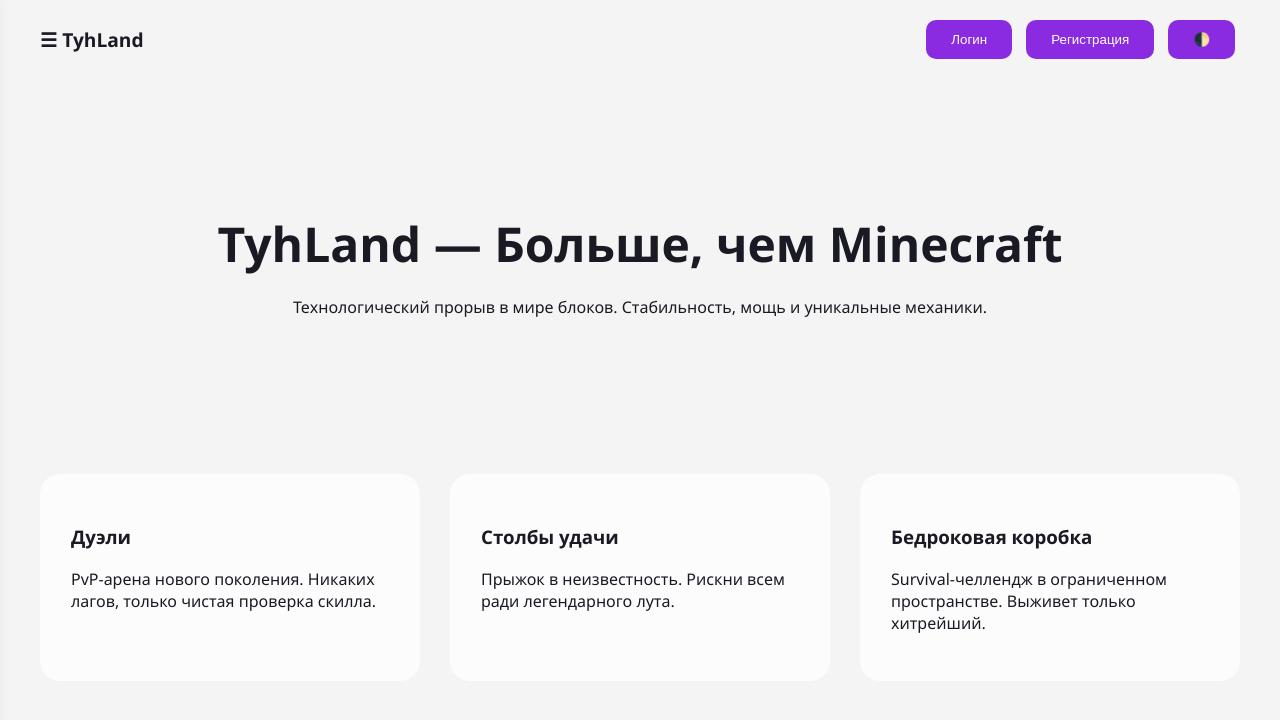
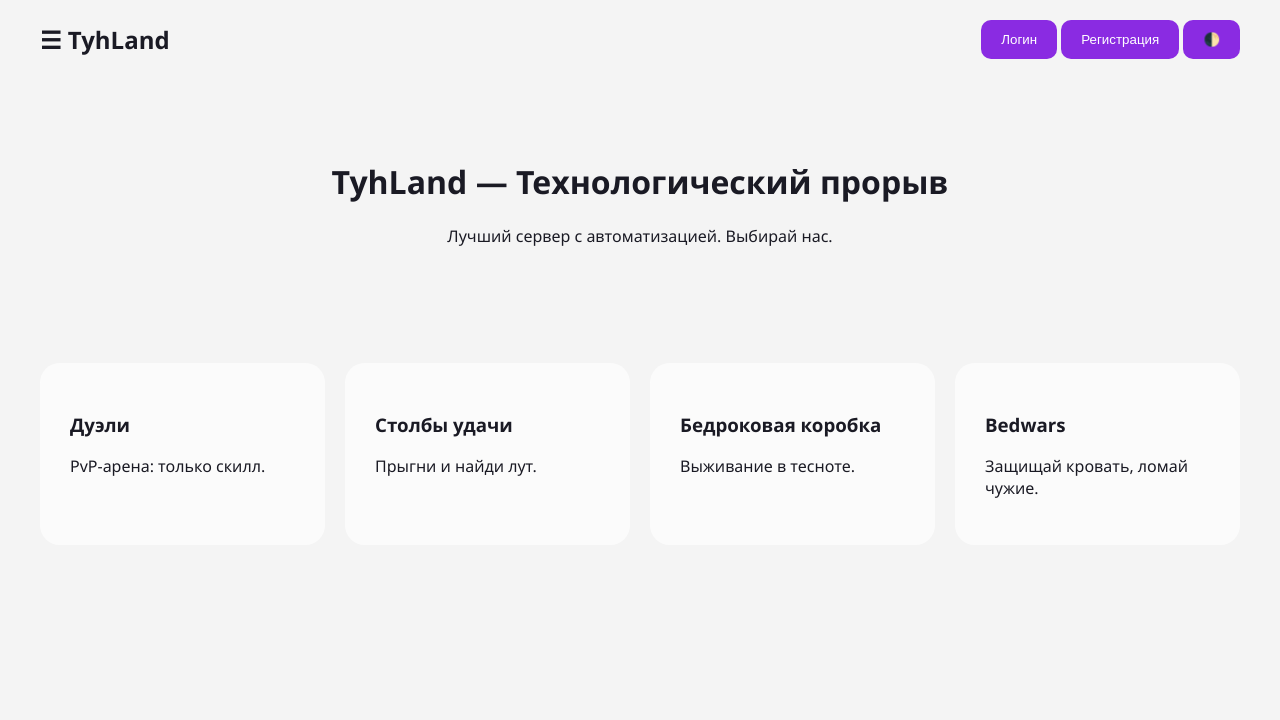
Before and after one commit to tytyher/TEST-server-site, a plain HTML site: page index.html in a window 1280 px wide. Drawn offline with Linux system fonts and the light colour scheme.

Commit message:
Update index.html

```diff
--- a/index.html
+++ b/index.html
@@ -10,34 +10,31 @@
             --text: #1a1a24;
             --panel: rgba(255, 255, 255, 0.7);
             --accent: #8a2be2;
-            --transition: 0.5s cubic-bezier(0.2, 0, 0, 1);
+            /* Плавность везде */
+            --transition: all 0.6s cubic-bezier(0.23, 1, 0.32, 1);
         }
         .dark-theme {
             --bg: #1a1a24;
             --text: #ffffff;
             --panel: rgba(45, 45, 65, 0.7);
         }
-        body { background: var(--bg); color: var(--text); transition: background var(--transition), color var(--transition); font-family: 'Segoe UI', sans-serif; margin: 0; overflow-x: hidden; }
 
-        header { display: flex; justify-content: space-between; padding: 20px 40px; align-items: center; position: sticky; top: 0; z-index: 100; }
-        .menu-btn { cursor: pointer; font-weight: bold; font-size: 1.2rem; }
+        * { transition: background-color 0.6s ease, color 0.6s ease, transform 0.6s ease, opacity 0.6s ease; }
 
-        /* Боковое меню */
-        .sidebar { position: fixed; left: -300px; top: 0; width: 250px; height: 100%; background: var(--panel); backdrop-filter: blur(20px); transition: var(--transition); padding: 80px 20px; z-index: 90; box-shadow: 5px 0 15px rgba(0,0,0,0.1); }
+        body { background: var(--bg); color: var(--text); font-family: 'Segoe UI', sans-serif; margin: 0; overflow-x: hidden; }
+
+        header { display: flex; justify-content: space-between; padding: 20px 40px; align-items: center; z-index: 100; }
+        .menu-btn { cursor: pointer; font-weight: bold; font-size: 1.5rem; }
+
+        /* Плавная боковая панель */
+        .sidebar { position: fixed; left: -100%; top: 0; width: 300px; height: 100%; background: var(--panel); backdrop-filter: blur(20px); transition: var(--transition); padding: 80px 20px; z-index: 90; }
         .sidebar.active { left: 0; }
-        .sidebar ul { list-style: none; padding: 0; }
-        .sidebar li { margin: 20px 0; font-size: 1.2rem; cursor: pointer; opacity: 0.7; transition: 0.3s; }
-        .sidebar li:hover { opacity: 1; transform: translateX(10px); }
 
-        /* Контент */
-        main { text-align: center; padding: 100px 20px; }
-        h1 { font-size: 3rem; margin-bottom: 20px; }
+        .modes-grid { display: grid; grid-template-columns: repeat(auto-fit, minmax(250px, 1fr)); gap: 20px; padding: 40px; }
+        .card { background: var(--panel); padding: 30px; border-radius: 20px; cursor: pointer; }
+        .card:hover { transform: scale(1.05) translateY(-10px); }
 
-        .modes-grid { display: grid; grid-template-columns: repeat(auto-fit, minmax(280px, 1fr)); gap: 30px; padding: 40px; }
-        .card { background: var(--panel); backdrop-filter: blur(10px); padding: 30px; border-radius: 20px; transition: var(--transition); border: 1px solid rgba(255,255,255,0.1); }
-        .card:hover { transform: translateY(-10px) scale(1.02); box-shadow: 0 20px 40px rgba(0,0,0,0.2); }
-
-        button { background: var(--accent); color: white; border: none; padding: 12px 25px; border-radius: 10px; cursor: pointer; transition: var(--transition); margin: 0 5px; }
+        button { background: var(--accent); color: white; border: none; padding: 12px 20px; border-radius: 10px; cursor: pointer; }
         button:hover { transform: scale(0.9); }
     </style>
 </head>
@@ -46,27 +43,27 @@
     <header>
         <div class="menu-btn" onclick="toggleSidebar()">☰ TyhLand</div>
         <div>
-            <button>Логин</button>
-            <button>Регистрация</button>
+            <button>Логин</button> <button>Регистрация</button>
             <button onclick="toggleTheme()">🌓</button>
         </div>
     </header>
 
-    <div class="sidebar" id="sidebar">
+    <div class="sidebar" id="sidebar" onclick="toggleSidebar()">
         <ul>
             <li>Настройки</li><li>Аккаунт</li><li>Правила</li><li>Режимы</li><li>Донат</li>
         </ul>
     </div>
 
-    <main>
-        <h1>TyhLand — Больше, чем Minecraft</h1>
-        <p>Технологический прорыв в мире блоков. Стабильность, мощь и уникальные механики.</p>
+    <main style="text-align: center; padding: 60px 20px;">
+        <h1>TyhLand — Технологический прорыв</h1>
+        <p>Лучший сервер с автоматизацией. Выбирай нас.</p>
     </main>
 
     <section class="modes-grid">
-        <div class="card"><h3>Дуэли</h3><p>PvP-арена нового поколения. Никаких лагов, только чистая проверка скилла.</p></div>
-        <div class="card"><h3>Столбы удачи</h3><p>Прыжок в неизвестность. Рискни всем ради легендарного лута.</p></div>
-        <div class="card"><h3>Бедроковая коробка</h3><p>Survival-челлендж в ограниченном пространстве. Выживет только хитрейший.</p></div>
+        <div class="card"><h3>Дуэли</h3><p>PvP-арена: только скилл.</p></div>
+        <div class="card"><h3>Столбы удачи</h3><p>Прыгни и найди лут.</p></div>
+        <div class="card"><h3>Бедроковая коробка</h3><p>Выживание в тесноте.</p></div>
+        <div class="card"><h3>Bedwars</h3><p>Защищай кровать, ломай чужие.</p></div>
     </section>
 
     <script>
```
